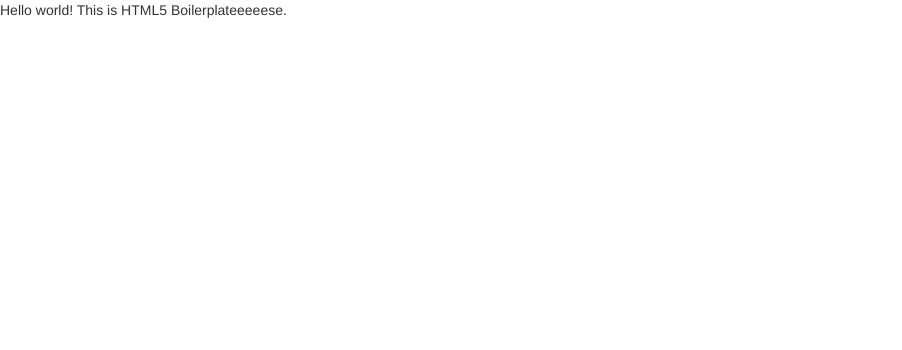
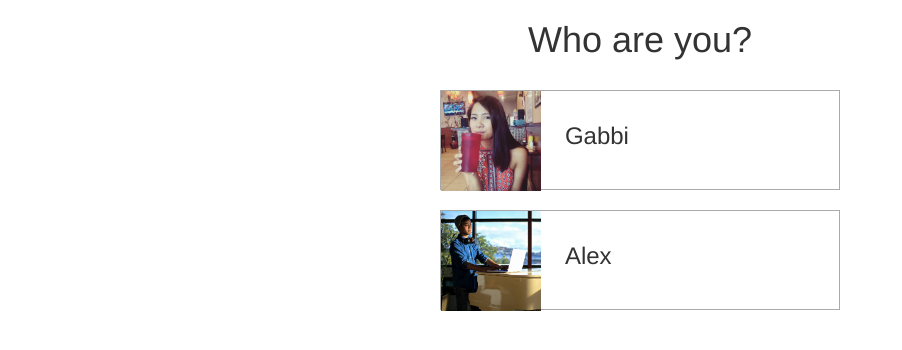
Before and after one commit to alexvalera/TheList, a plain HTML site: page index.html in a window 1280 px wide. Shown: the whole page, without its empty margins (0-902 px from the left). Drawn offline with nearby package versions, Linux system fonts and the light colour scheme.

Commit message:
2nd round here we go

```diff
--- a/css/main.scss
+++ b/css/main.scss
@@ -0,0 +1,26 @@
+
+.user-container {
+    width: 100%;
+}
+
+.user-box {
+    margin: 0 auto;
+    width: 400px;
+    border: 1px solid #aaaaaa;
+    height: 100px;
+    transition: all 0.5s ease;
+    &:hover
+    {
+        opacity: 0.8;
+    }
+}
+
+.user-img {
+    width:100px;
+}
+
+.user-title {
+    font-size: 24px;
+    margin-left: 20px;
+
+}
--- a/index.html
+++ b/index.html
@@ -20,8 +20,29 @@
         <![endif]-->
 
         <!-- Add your site or application content here -->
-        <p>Hello world! This is HTML5 Boilerplateeeeese.</p>
-
+        <div align = "center">
+            <h1>Who are you?</h1>
+        </div>
+        <br>
+        <div class = "container-fluid">
+            <div class = "row">
+                <div class = "user-container">
+                    <div class = "user-box">
+                    <img src = "images/gabbi.jpg" class = "user-img">
+                        <span class = "user-title">
+                        Gabbi
+                        </span>
+                    </div>
+                    <br>
+                    <div class = "user-box">
+                        <img src = "images/alex.png" class = "user-img">
+                        <span class = "user-title">
+                            Alex
+                        </span>
+                    </div>
+                </div>
+            </div>
+        </div>
 
         <script src="js/main.js"></script>
         <script src="https://ajax.googleapis.com/ajax/libs/angularjs/1.4.9/angular.min.js"></script>
```
Also changed, not shown: css/main.css, images/alex.png (added), images/gabbi.jpg (added), 1 other file.
